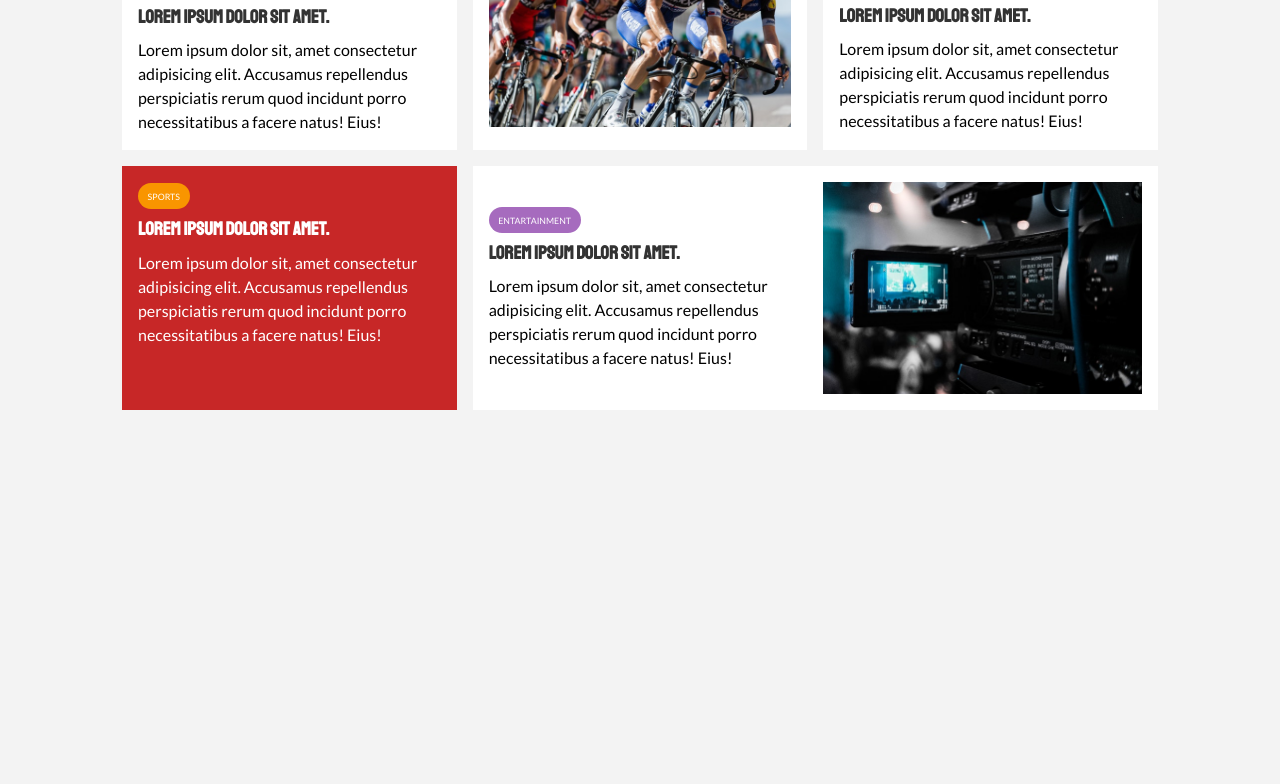
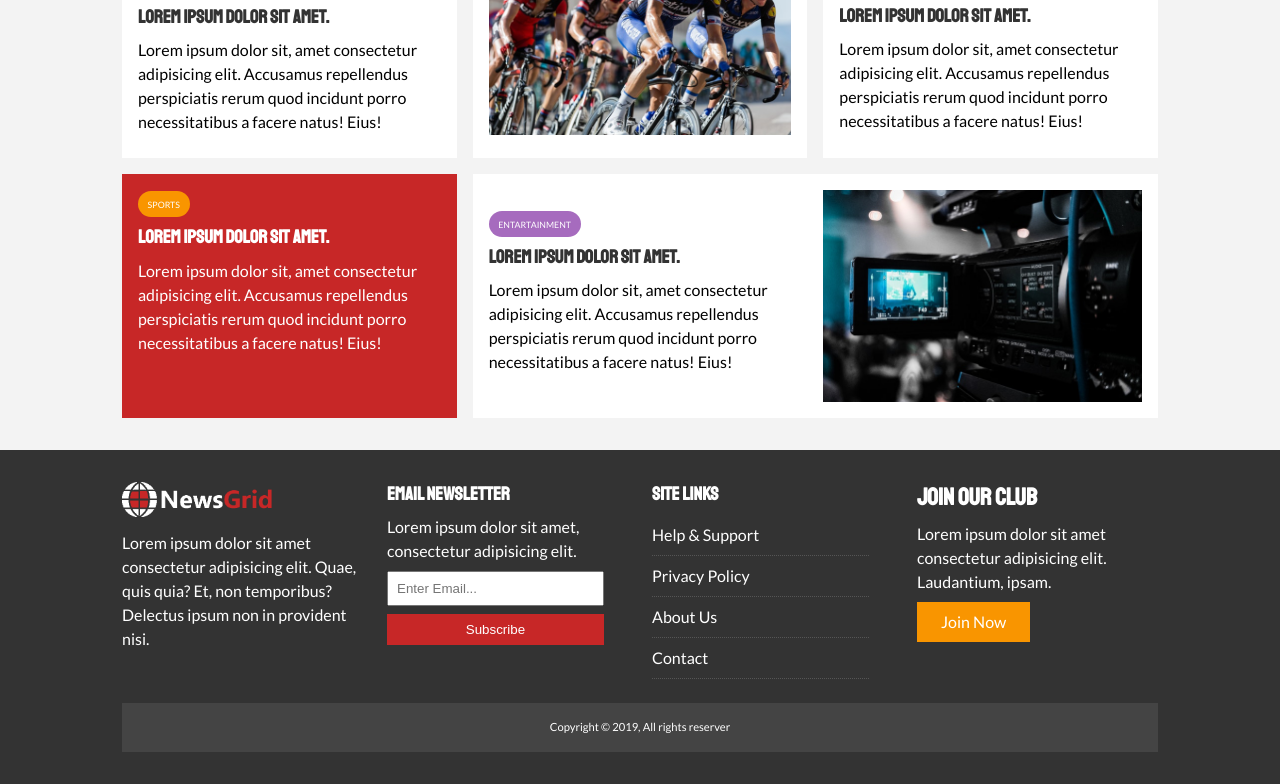
Before and after one commit to karolmal/NewsPage, a plain HTML site: page index.html in a window 1280 px wide. Shown: the part 1125-1909 px from the top of the page. Before the commit the page ends 1567 px from the top, so only its background shows below. Drawn offline with Linux system fonts and the light colour scheme.

Commit message:
Footer done

```diff
--- a/css/style.css
+++ b/css/style.css
@@ -31,6 +31,10 @@ a {
 
 ul {
     list-style: none;
+}
+
+p {
+    margin: .5rem 0;
 }
 
 img {
@@ -128,6 +132,17 @@ h1, h2, h3, h4, h5, h6 {
 .p-1 { padding: 1.5rem;}
 .p-2 { padding: 2rem;}
 .p-3 { padding: 3rem;}
+
+.list li {
+    padding: .5rem 0;
+    border-bottom: #555 dotted 1px;
+    width: 90%;
+}
+
+.list li a:hover {
+    color: var(--primary-color) !important;
+    /* We put important because it didnt want 2 work */
+}
 
 /* Navigation */
 #main-nav {
@@ -239,3 +254,43 @@ h1, h2, h3, h4, h5, h6 {
     grid-column: 2 / 4;
     /* span from 2 to 4 */
 }
+
+/* Footer */
+
+#main-footer {
+    background: var(--dark-color);
+    color: #fff;
+}
+
+#main-footer img {
+    width: 150px;
+}
+
+#main-footer a {
+    color: #fff;
+}
+
+#main-footer .footer-container {
+    display: grid;
+    grid-template-columns: repeat(4, 1fr);
+    grid-gap: 1.5rem;
+}
+
+#main-footer .footer-container >*:last-child {
+    /* direct element that is the last child*/
+    background: #444;
+    grid-column: 1 /span 4;
+    padding: .5rem;
+    text-align: center;
+    font-size: 0.7rem;
+}
+
+#main-footer .footer-container input[type='email'] {
+    width: 90%;
+    padding: 0.5rem;
+    margin-bottom: 0.5rem;
+}
+
+#main-footer .footer-container input[type='submit'] {
+    width: 90%;
+}
--- a/index.html
+++ b/index.html
@@ -114,6 +114,43 @@
         </div>
     </section>
 
+    <!-- Footer -->
+    <footer id="main-footer" class="py-2">
+        <div class="container footer-container">
+            <div>
+                <img src="img/logo_light.png" alt="News Grid">
+                <p>Lorem ipsum dolor sit amet consectetur adipisicing elit. Quae, quis quia? Et, non temporibus?
+                    Delectus ipsum non in provident nisi.</p>
+            </div>
+            <div>
+                <h3>Email Newsletter</h3>
+                <p>Lorem ipsum dolor sit amet, consectetur adipisicing elit.</p>
+                <form>
+                    <input type="email" placeholder="Enter Email...">
+                    <input type="submit" value="Subscribe" class="btn btn-primary">
+                </form>
+            </div>
+            <div>
+                <h3>Site Links</h3>
+                <ul class="list">
+                    <li><a href="#">Help & Support</a></li>
+                    <li><a href="#">Privacy Policy</a></li>
+                    <li><a href="#">About Us</a></li>
+                    <li><a href="#">Contact</a></li>
+                </ul>
+            </div>
+            <div>
+                <h2>Join Our Club</h2>
+                <p>Lorem ipsum dolor sit amet consectetur
+                     adipisicing elit. Laudantium, ipsam.</p>
+                     <a href="#" class="btn btn-secondary">Join Now</a>
+            </div>
+            <div>
+                <p>Copyright &copy; 2019, All rights reserver</p>
+            </div>
+        </div>
+    </footer>
+
 </body>
 </html>
 
```
